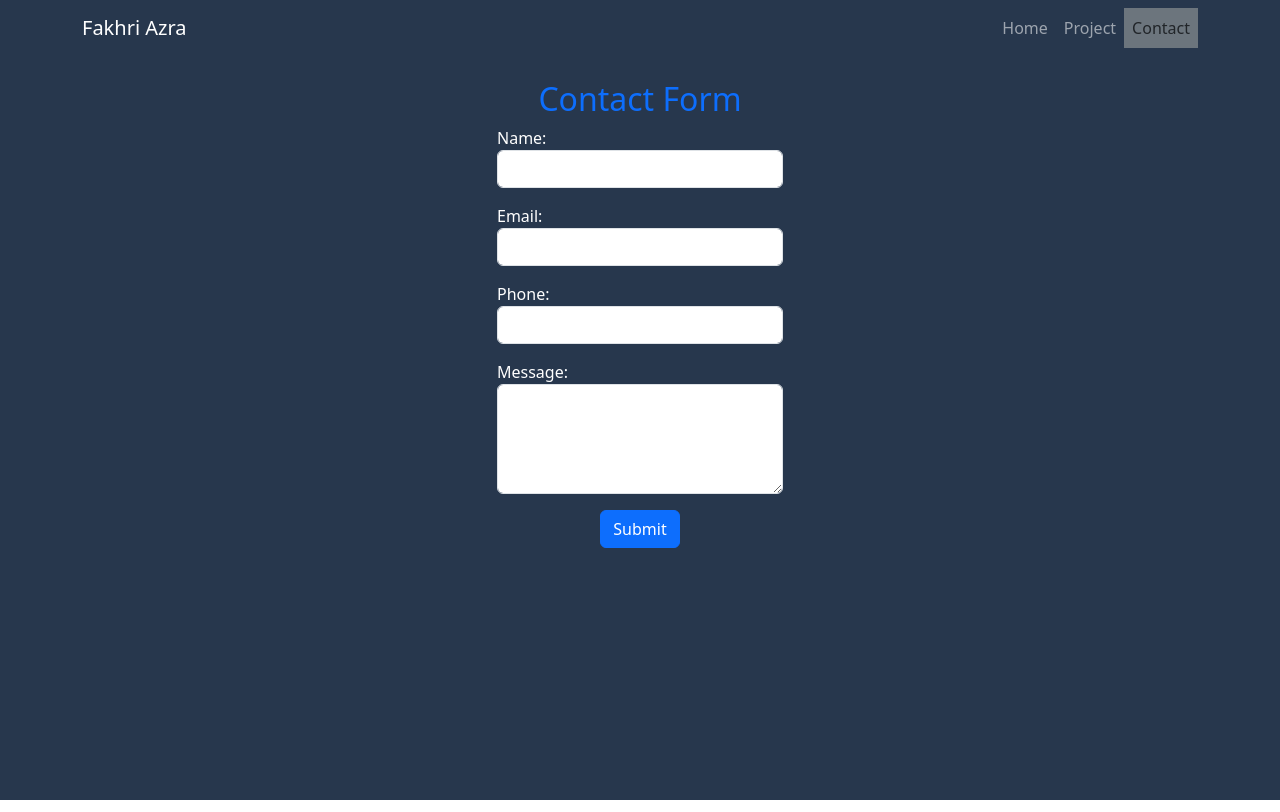
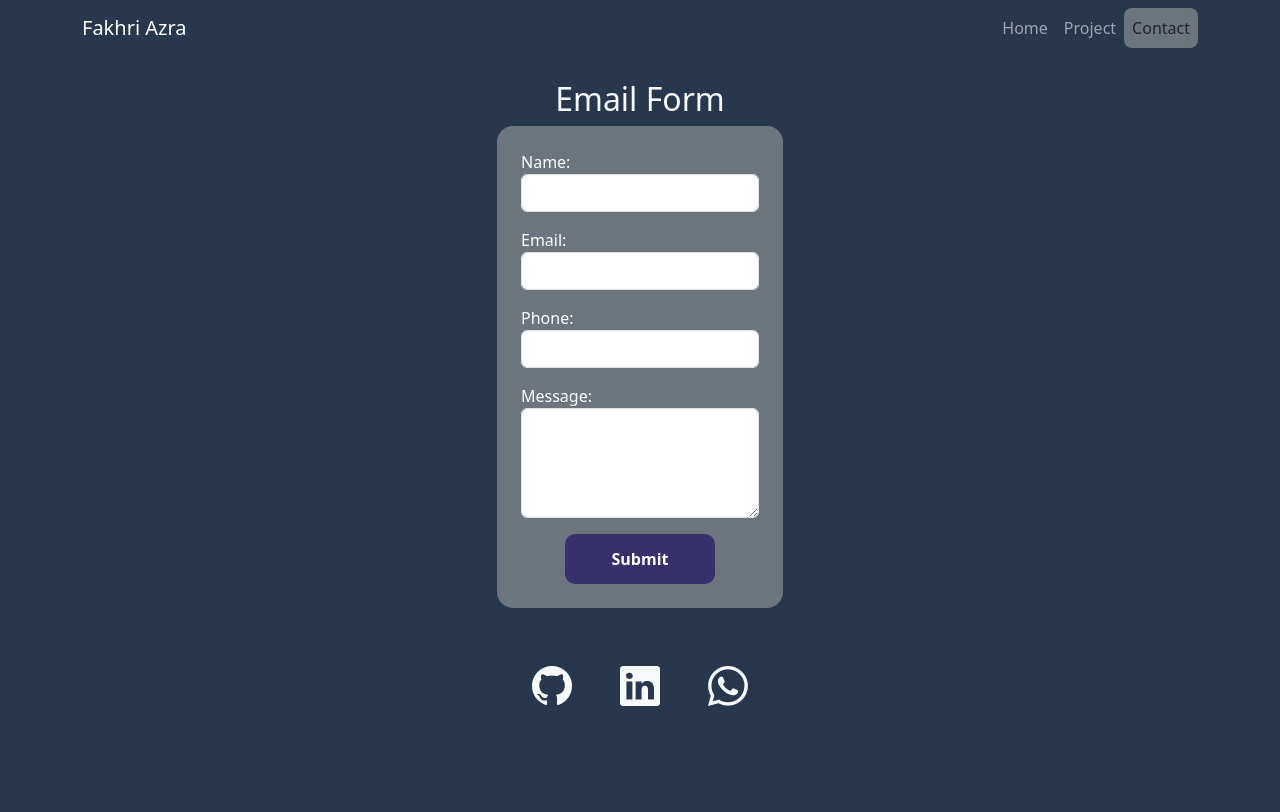
Before and after one commit to FakhriAzraShafara/portofolio-vue, a Vue app: page /contact in a window 1280 px wide. Built offline with nearby package versions, Linux system fonts and the light colour scheme.

Commit message:
update form

```diff
--- a/src/components/About.vue
+++ b/src/components/About.vue
@@ -12,6 +12,7 @@
             <h2 class="profile-name">Fakhri Azra</h2>
             <p class="profile-title">Software Engineer</p>
           </div>
+
           <div class="">
             <div class="about-me pb-4">
               <h2 class="section-title">About me</h2>
--- a/src/components/FormContact.vue
+++ b/src/components/FormContact.vue
@@ -3,11 +3,12 @@
     <div class="container">
       <div class="row">
         <div class="col-md-5 mx-auto">
-          <h2 class="text-primary text-center">Contact Form</h2>
+          <h2 class="text-light text-center">Email Form</h2>
           <form
             @submit.prevent="submitForm"
             action="https://formspree.io/f/xknalbjg"
             method="POST"
+            class="bg-secondary p-4 rounded-4"
           >
             <!-- Form fields -->
             <div class="form-group pb-3">
@@ -52,9 +53,36 @@
               ></textarea>
             </div>
             <div class="text-center">
-              <button type="submit" class="btn btn-primary">Submit</button>
+              <button type="submit" class="button-custom">Submit</button>
             </div>
           </form>
+          <div class="text-center mt-5">
+            <ul class="list-unstyled">
+              <li>
+                <a
+                  href="https://github.com/FakhriAzraShafara"
+                  class="text-light p-4"
+                  target="_blank"
+                >
+                  <i class="bi bi-github" style="font-size: 2.5rem"></i>
+                </a>
+                <a
+                  href="https://www.linkedin.com/in/fakhri-azra-shafara-8252a7222/"
+                  class="text-light p-4"
+                  target="_blank"
+                >
+                  <i class="bi bi-linkedin" style="font-size: 2.5rem"></i>
+                </a>
+                <a
+                  href="https://wa.me/62089690736575"
+                  class="text-light p-4"
+                  target="_blank"
+                >
+                  <i class="bi bi-whatsapp" style="font-size: 2.5rem"></i>
+                </a>
+              </li>
+            </ul>
+          </div>
         </div>
       </div>
     </div>
@@ -121,4 +149,15 @@ section {
 .form-contact {
   margin: 0 auto;
 }
+.button-custom {
+  background-color: #37306b;
+  text-align: center;
+  color: white;
+  border: none;
+  border-radius: 10px;
+  min-height: 50px;
+  min-width: 150px;
+  font-weight: 600;
+  font-size: 1rem;
+}
 </style>
--- a/src/components/Nav.vue
+++ b/src/components/Nav.vue
@@ -22,7 +22,7 @@
             <router-link
               to="/"
               class="nav-link"
-              :class="{ 'bg-secondary text-dark': isActive('/') }"
+              :class="{ 'bg-secondary text-dark rounded-3': isActive('/') }"
             >
               Home
             </router-link>
@@ -32,7 +32,7 @@
               to="/project"
               class="nav-link"
               :class="{
-                'bg-secondary text-dark': isActive(
+                'bg-secondary text-dark rounded-3': isActive(
                   '/project',
                   '/project/:slug'
                 ),
@@ -45,7 +45,9 @@
             <router-link
               to="/contact"
               class="nav-link"
-              :class="{ 'bg-secondary text-dark': isActive('/contact') }"
+              :class="{
+                'bg-secondary text-dark rounded-3': isActive('/contact'),
+              }"
             >
               Contact
             </router-link>
```
